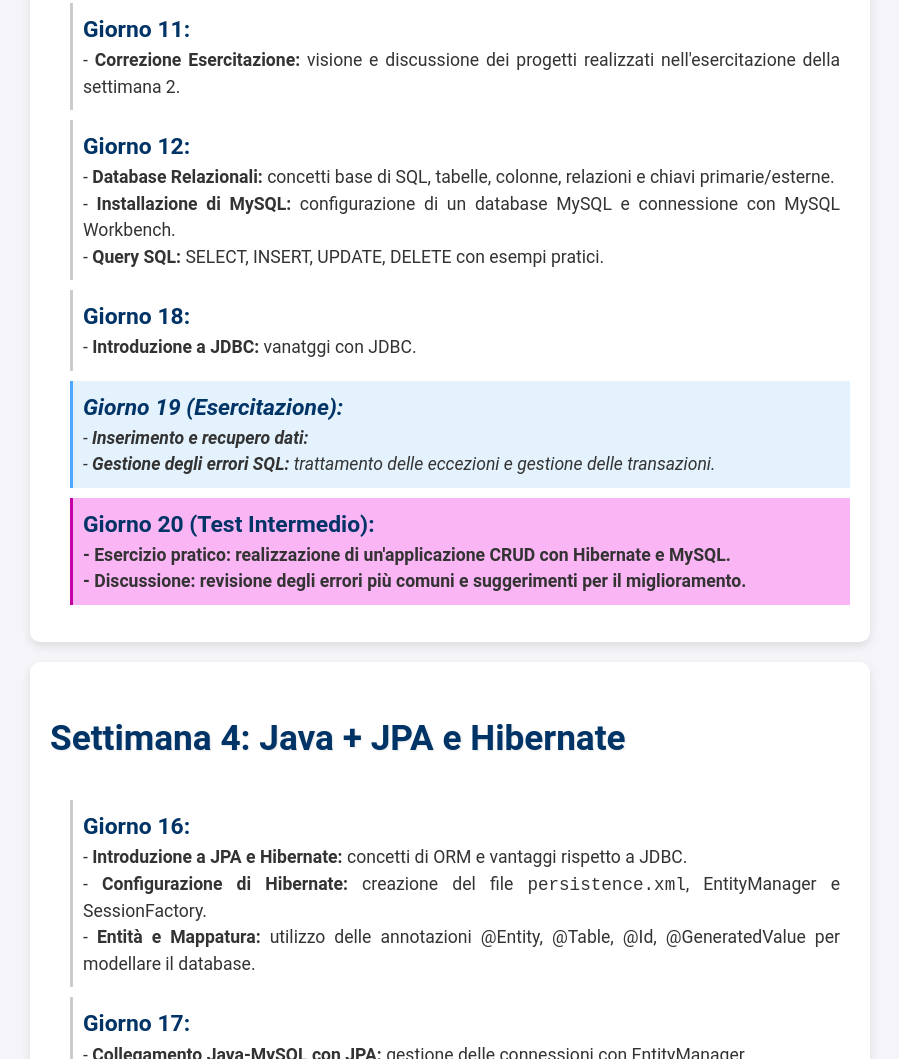
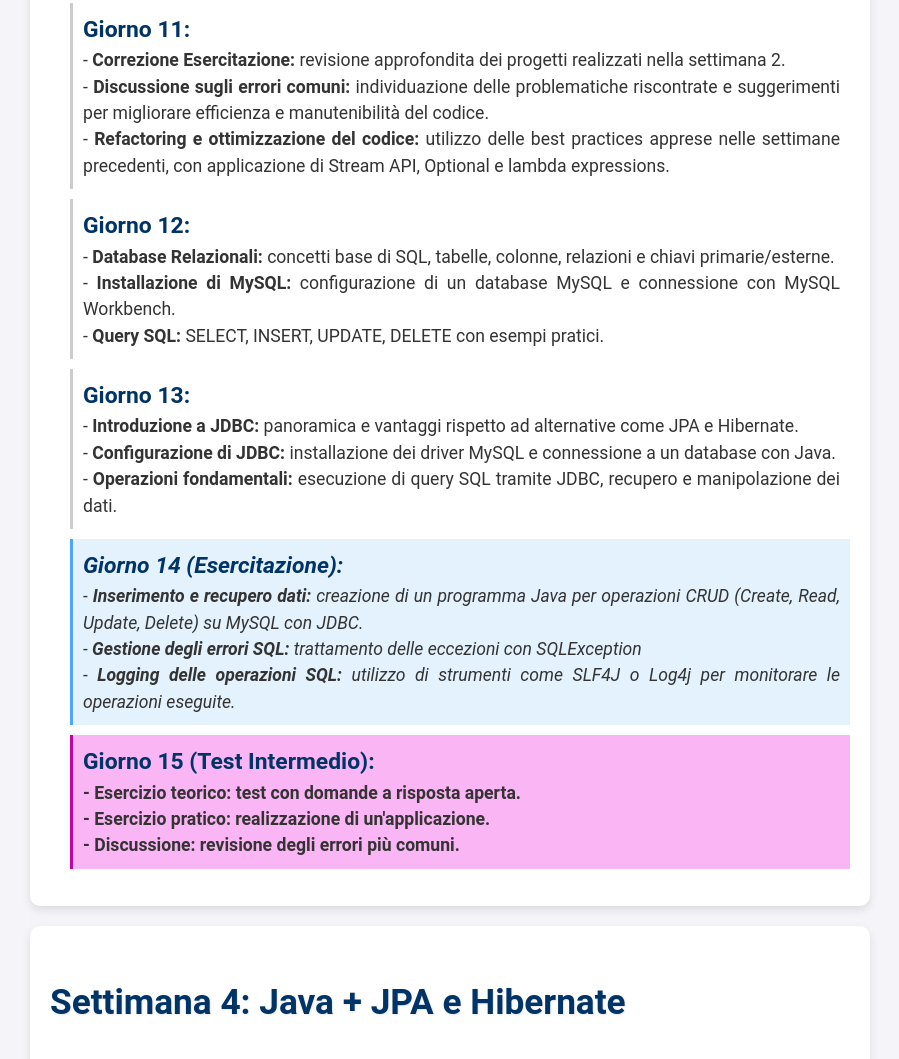
Before and after one commit to Sh1nig4my/CorsoJavaBase, a plain HTML site: page Antologia/index.html in a window 1280 px wide. Shown: the part 2460-3519 px from the top of the page, without its empty margins (190-1089 px from the left). Drawn offline with Linux system fonts and the light colour scheme.

Commit message:
update index

```diff
--- a/Antologia/index.html
+++ b/Antologia/index.html
@@ -144,7 +144,8 @@
             <span class="title">Giorno 8:</span>
           </a>
           <div class="content">
-          - <strong>Stream API:</strong> utilizzo di operazioni intermedie e terminali per il trattamento di dati.<br />
+            - <strong>Stream API:</strong> utilizzo di operazioni intermedie e terminali per il trattamento di
+            dati.<br />
             - <strong>Optional:</strong> gestione sicura dei valori nulli per prevenire NullPointerException.<br />
             - <strong>Progetti:</strong> implementazione di filtri e trasformazioni con Stream API e Optional.
           </div>
@@ -187,48 +188,52 @@
         <li class="day">
           <span class="title">Giorno 11:</span>
           <div class="content">
-          - <strong>Correzione Esercitazione:</strong> visione e discussione dei progetti realizzati nell'esercitazione della settimana 2.
+            - <strong>Correzione Esercitazione:</strong> revisione approfondita dei progetti realizzati nella settimana 2.<br />
+            - <strong>Discussione sugli errori comuni:</strong> individuazione delle problematiche riscontrate e suggerimenti per migliorare efficienza e manutenibilità del codice.<br />
+            - <strong>Refactoring e ottimizzazione del codice:</strong> utilizzo delle best practices apprese nelle settimane precedenti, con applicazione di Stream API, Optional e lambda expressions.<br />
           </div>
         </li>
+
         <li class="day">
           <span class="title">Giorno 12:</span>
           <div class="content">
-
-          - <strong>Database Relazionali:</strong> concetti base di SQL, tabelle, colonne, relazioni e chiavi
-          primarie/esterne.<br />
-          - <strong>Installazione di MySQL:</strong> configurazione di un database MySQL e connessione con MySQL
-          Workbench.<br />
+            - <strong>Database Relazionali:</strong> concetti base di SQL, tabelle, colonne, relazioni e chiavi primarie/esterne.<br />
+            - <strong>Installazione di MySQL:</strong> configurazione di un database MySQL e connessione con MySQL Workbench.<br />
             - <strong>Query SQL:</strong> SELECT, INSERT, UPDATE, DELETE con esempi pratici.
-
-
           </div>
         </li>
+
         <li class="day">
-        <span class="title">Giorno 18:</span>
+          <span class="title">Giorno 13:</span>
           <div class="content">
-
-          - <strong>Introduzione a JDBC:</strong> vanatggi con JDBC.<br />
+            - <strong>Introduzione a JDBC:</strong> panoramica e vantaggi rispetto ad alternative come JPA e Hibernate.<br />
+            - <strong>Configurazione di JDBC:</strong> installazione dei driver MySQL e connessione a un database con Java.<br />
+            - <strong>Operazioni fondamentali:</strong> esecuzione di query SQL tramite JDBC, recupero e manipolazione dei dati.<br />
           </div>
         </li>
+
         <li class="day-exercise">
-        <span class="title">Giorno 19 (Esercitazione):</span>
+          <span class="title">Giorno 14 (Esercitazione):</span>
           <div class="content">
-
-          - <strong>Inserimento e recupero dati:</strong> <br />
-          - <strong>Gestione degli errori SQL:</strong> trattamento delle eccezioni e gestione delle transazioni.
+            - <strong>Inserimento e recupero dati:</strong> creazione di un programma Java per operazioni CRUD (Create, Read, Update, Delete) su MySQL con JDBC.<br />
+            - <strong>Gestione degli errori SQL:</strong> trattamento delle eccezioni con SQLException<br />
+            - <strong>Logging delle operazioni SQL:</strong> utilizzo di strumenti come SLF4J o Log4j per monitorare le operazioni eseguite.<br />
           </div>
         </li>
+
         <li class="day-exam">
-        <span class="title">Giorno 20 (Test Intermedio):</span>
+          <span class="title">Giorno 15 (Test Intermedio):</span>
           <div class="content">
-          - <strong>Esercizio pratico:</strong> realizzazione di un'applicazione CRUD con Hibernate e MySQL.<br />
-          - <strong>Discussione:</strong> revisione degli errori più comuni e suggerimenti per il miglioramento.
+            - <strong>Esercizio teorico:</strong> test con domande a risposta aperta.<br />
+            - <strong>Esercizio pratico:</strong> realizzazione di un'applicazione.<br />
+            - <strong>Discussione:</strong> revisione degli errori più comuni.
           </div>
         </li>
 
       </ul>
 
     </div>
+
   </section>
 
 
@@ -244,7 +249,8 @@
           <span class="title">Giorno 16:</span>
           <div class="content">
             - <strong>Introduzione a JPA e Hibernate:</strong> concetti di ORM e vantaggi rispetto a JDBC.<br />
-          - <strong>Configurazione di Hibernate:</strong> creazione del file <code>persistence.xml</code>, EntityManager
+            - <strong>Configurazione di Hibernate:</strong> creazione del file <code>persistence.xml</code>,
+            EntityManager
             e SessionFactory.<br />
             - <strong>Entità e Mappatura:</strong> utilizzo delle annotazioni @Entity, @Table, @Id, @GeneratedValue per
             modellare il database.
@@ -400,8 +406,6 @@
   </section>
 
 
-
-
   <footer class="footer">
     <a href="/index.html" class="footer-logo">
       <img src="/img/logo.png" alt="Logo del sito" />
@@ -416,6 +420,8 @@
     </div>
     &copy; 2025 Corso di Programmazione Backend. Tutti i diritti riservati.
   </footer>
+
+
 </body>
 
 </html>
```
Lines whose indentation alone changed are shown as unchanged.
